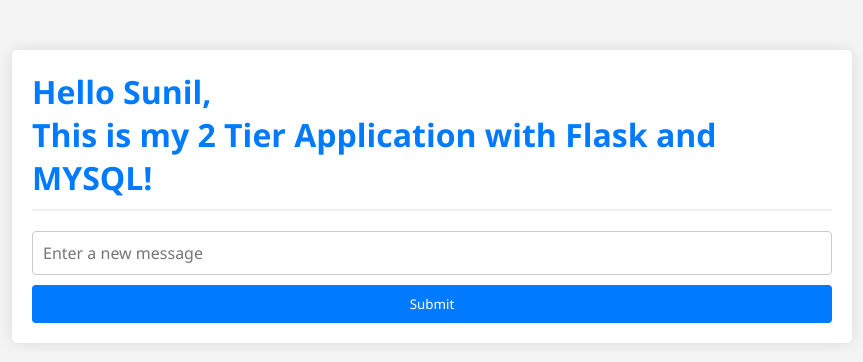
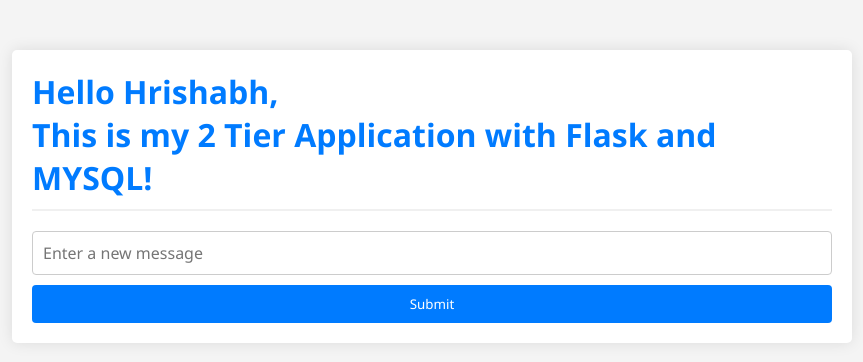
Before and after one commit to Hrishabh1811/two_tier_app, a Flask app: page / in a window 1280 px wide. Shown: the top 362 px of the page, without its empty margins (208-1071 px from the left). Run offline with Flask 2, Linux system fonts and the light colour scheme; data that the repository does not hold is empty; some libraries are stand-ins or nearby versions.

Commit message:
Update index.html

```diff
--- a/templates/index.html
+++ b/templates/index.html
@@ -93,7 +93,7 @@
 
 <body>
     <div class="container">
-	    <h1>Hello Sunil,<br>This is my
+	    <h1>Hello Hrishabh,<br>This is my
             2 Tier Application with Flask and MYSQL!</h1>
         {% for message in messages %}
             <p>{{ message[0] }}</p>
```
